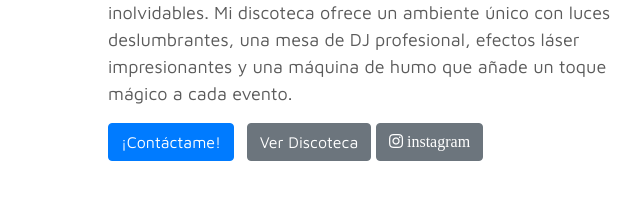
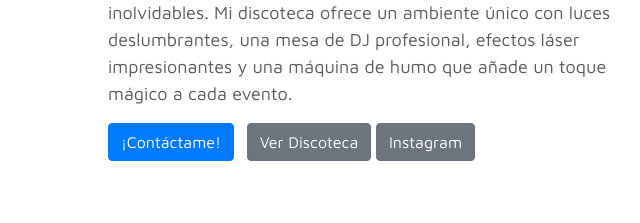
Before and after one commit to joakinnoble/0101, a plain HTML site: page index.html in a window 1280 px wide. Shown: the part 1160-1383 px from the top of the page, 547-1187 px from the left. Drawn offline with nearby package versions, Linux system fonts and the light colour scheme.

Commit message:
Add files via upload

```diff
--- a/index.html
+++ b/index.html
@@ -122,9 +122,8 @@ https://www.tooplate.com/view/2115-marvel
 			<p> soy un DJ experimentado, mezclo música para crear experiencias inolvidables. Mi discoteca ofrece un ambiente único con luces deslumbrantes, una mesa de DJ profesional, efectos láser impresionantes y una máquina de humo que añade un toque mágico a cada evento.</p>
 			<a href=   "https://wa.me/59896107885?text=Hola,me contacto por tu sitio web." target="_blank" class="btn btn-primary mr-2">¡Contáctame!</a>
 			<a href="https://magical-peony-f2770f.netlify.app" target="_blank" class="btn btn-secondary">Ver Discoteca</a>
-			<a href="https://www.instagram.com/ezequiel_noble/" style="font-family: 'Lucida Sans', 'Lucida Sans Regular', 'Lucida Grande', 'Lucida Sans Unicode', Geneva, Verdana, sans-serif;" class="btn btn-secondary"  href="https://www.instagram.com/ezequiel_noble/" target="_blank">
-				<i class="fab fa-instagram">	instagram</i>
-			</a>
+			<a href="https://www.instagram.com/ezequiel_noble/" target="_blank" class="btn btn-secondary">Instagram</a>
+
 		</div>
 
 
```
